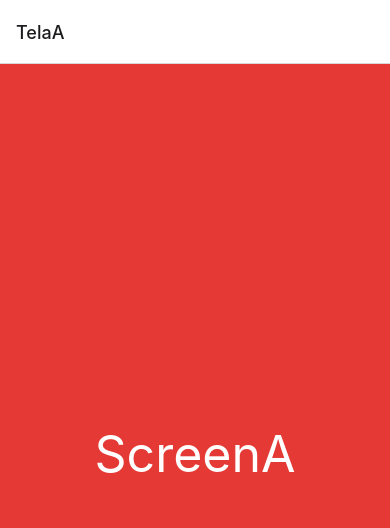
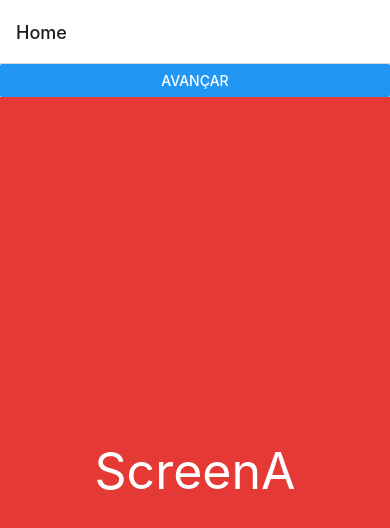
Before and after one commit to andremoraes98/react-native-udemy, a React Native app in the folder 3 - Navegação/: screen / in a window 390 px wide. Shown: the top 528 px of the page. Built offline with nearby package versions, Linux system fonts and the light colour scheme.

Commit message:
Implementaçao da navegaçao entre telas

```diff
--- /dev/null
+++ b/3 - Navegação/src/components/PassoStack.js
@@ -0,0 +1,35 @@
+import React, { Component } from 'react';
+import { Button, StyleSheet, View } from 'react-native';
+
+class PassoStack extends Component {
+  render() {
+    const { children, advance } = this.props;
+    console.log(children, advance);
+    return (
+      <View style={ styles.container }>
+        <View>
+          { advance
+              ? <Button
+                  title='Avançar'
+                  onPress={ () => {
+                    this.props.navigation.navigate(advance)
+                  }}
+                />
+              : false
+          }
+        </View>
+        <View style={ styles.container }>
+          { children }
+        </View>
+      </View>
+    )
+  }
+}
+
+const styles = StyleSheet.create({
+  container: {
+    flex: 1
+  }
+});
+
+export default PassoStack;
--- a/3 - Navegação/src/navegação/Stack.js
+++ b/3 - Navegação/src/navegação/Stack.js
@@ -4,6 +4,7 @@ import { createNativeStackNavigator } from '@react-navigation/native-stack';
 import ScreenA from '../views/ScreenA';
 import ScreenB from '../views/ScreenB';
 import ScreenC from '../views/ScreenC';
+import PassoStack from '../components/PassoStack';
 
 const Stack = createNativeStackNavigator();
 
@@ -11,9 +12,34 @@ class StackNavigation extends Component {
   render() {
     return (
       <Stack.Navigator initialRouteName="TelaA">
-        <Stack.Screen name="TelaA" component={ ScreenA }/>
-        <Stack.Screen name="TelaB" component={ ScreenB }/>
-        <Stack.Screen name="TelaC" component={ ScreenC }/>
+        <Stack.Screen
+          name="TelaA"
+          options={{
+            title: 'Home',
+          }}
+        >
+          {(props) => (
+              <PassoStack { ...props } advance={'TelaB'}>
+                <ScreenA />
+              </PassoStack>
+            )}
+        </Stack.Screen>
+
+        <Stack.Screen name="TelaB">
+          {(props) => (
+              <PassoStack { ...props } advance={'TelaC'}>
+                <ScreenB />
+              </PassoStack>
+            )}
+        </Stack.Screen>
+
+        <Stack.Screen name="TelaC">
+          {(props) => (
+              <PassoStack { ...props } advance={'TelaA'}>
+                <ScreenC />
+              </PassoStack>
+            )}
+        </Stack.Screen>
       </Stack.Navigator>
     )
   }
```
